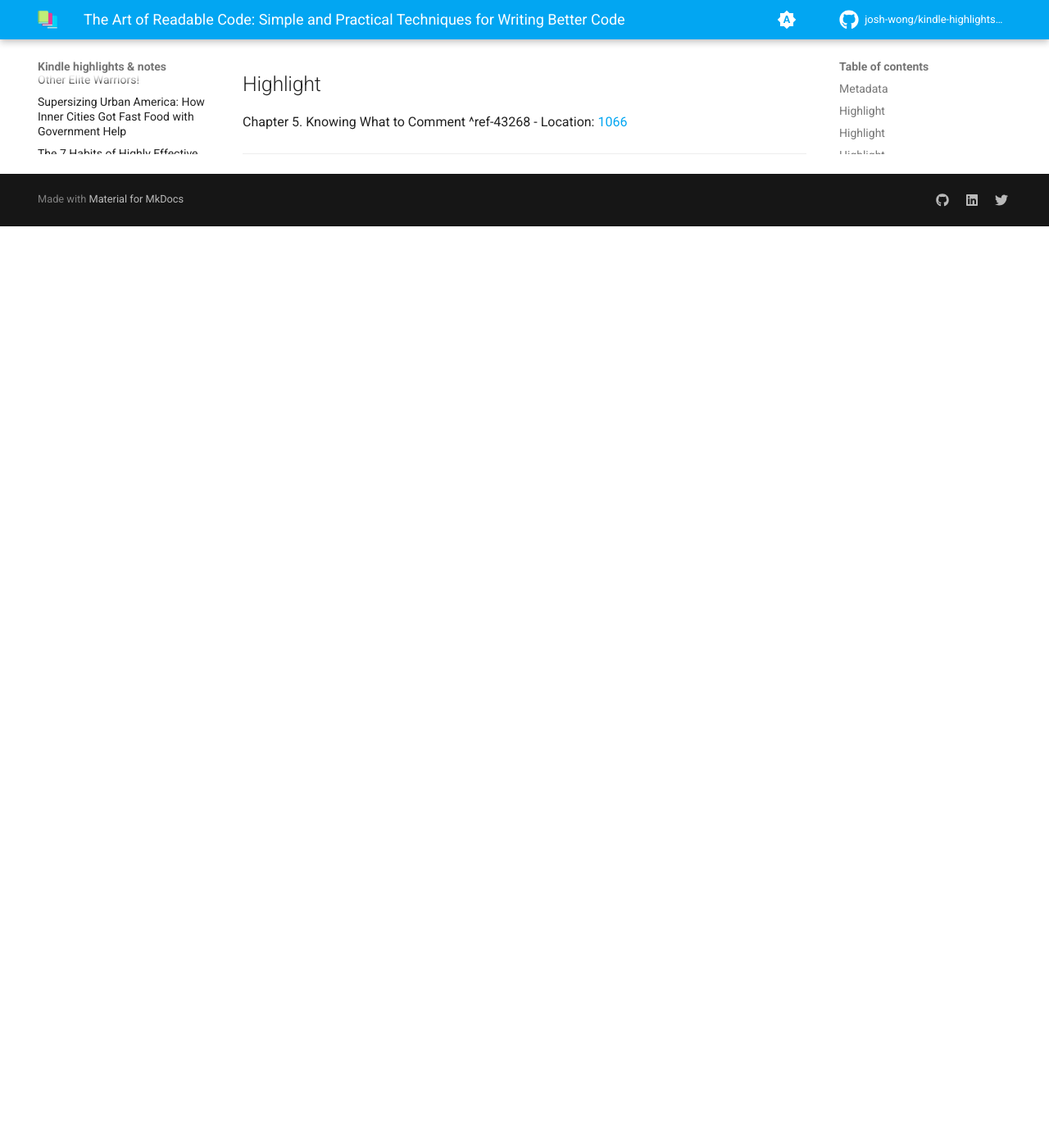
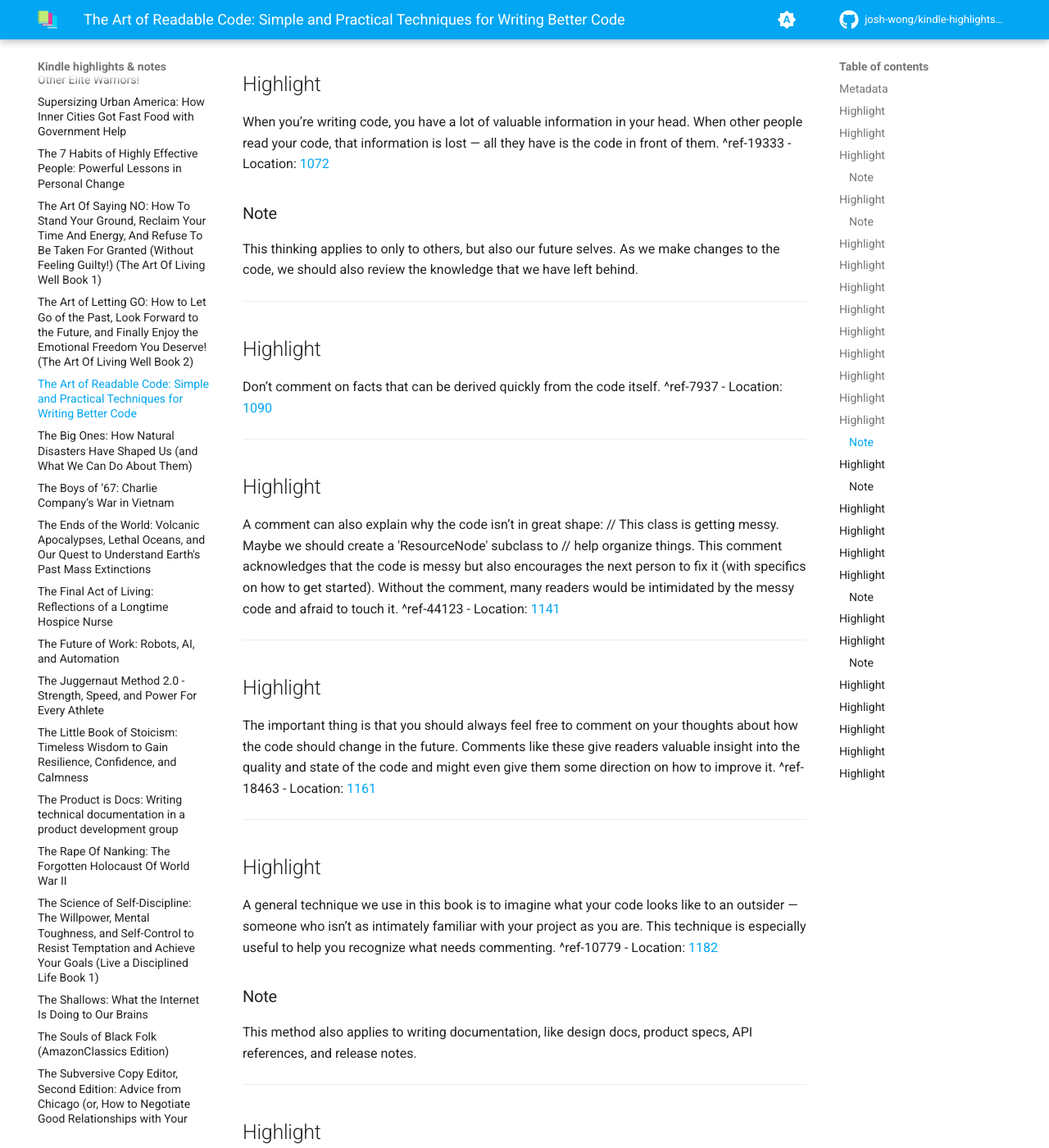
Before and after one commit to josh-wong/kindle-highlights-notes, an MkDocs documentation site: the page built from docs/The Art of Readable Code.md, in a window 1280 px wide and 1400 px high, scrolled down 3727 px. Shown: the whole window at 82% size. Built offline with MkDocs 1.6.1 and Material for MkDocs 9.7.7, drawn with Linux system fonts in a browser that asks for light colours; comment, search, counter and statistics services are not loaded; before the commit the page ends 4003 px from its top, so only the background shows below that; some of the changed text lies outside the part shown.

Commit message:
Update highlights and notes

```diff
--- a/docs/The Art of Readable Code.md
+++ b/docs/The Art of Readable Code.md
@@ -114,7 +114,82 @@ The same should be expected of documentation, for the sake of simplifying naviga
 ---
 ## Highlight
 
-Chapter 5. Knowing What to Comment ^ref-43268
-- Location: [1066](kindle://book?action=open&asin=B0064CZ1XE&location=1066)
+When you’re writing code, you have a lot of valuable information in your head. When other people read your code, that information is lost — all they have is the code in front of them. ^ref-19333
+- Location: [1072](kindle://book?action=open&asin=B0064CZ1XE&location=1072)
+
+### Note
+This thinking applies to only to others, but also our future selves. As we make changes to the code, we should also review the knowledge that we have left behind.
 
 ---
+## Highlight
+
+Don’t comment on facts that can be derived quickly from the code itself. ^ref-7937
+- Location: [1090](kindle://book?action=open&asin=B0064CZ1XE&location=1090)
+
+---
+## Highlight
+
+A comment can also explain why the code isn’t in great shape: // This class is getting messy. Maybe we should create a 'ResourceNode' subclass to // help organize things. This comment acknowledges that the code is messy but also encourages the next person to fix it (with specifics on how to get started). Without the comment, many readers would be intimidated by the messy code and afraid to touch it. ^ref-44123
+- Location: [1141](kindle://book?action=open&asin=B0064CZ1XE&location=1141)
+
+---
+## Highlight
+
+The important thing is that you should always feel free to comment on your thoughts about how the code should change in the future. Comments like these give readers valuable insight into the quality and state of the code and might even give them some direction on how to improve it. ^ref-18463
+- Location: [1161](kindle://book?action=open&asin=B0064CZ1XE&location=1161)
+
+---
+## Highlight
+
+A general technique we use in this book is to imagine what your code looks like to an outsider — someone who isn’t as intimately familiar with your project as you are. This technique is especially useful to help you recognize what needs commenting. ^ref-10779
+- Location: [1182](kindle://book?action=open&asin=B0064CZ1XE&location=1182)
+
+### Note
+This method also applies to writing documentation, like design docs, product specs, API references, and release notes.
+
+---
+## Highlight
+
+Don’t get overwhelmed by the thought that you have to write extensive, formal documentation. A few well-chosen sentences are better than nothing at all. ^ref-2851
+- Location: [1232](kindle://book?action=open&asin=B0064CZ1XE&location=1232)
+
+---
+## Highlight
+
+A lot of coders don’t like to write comments because it feels like a lot of work to write a good one. When writers have this sort of “writer’s block,” the best solution is to just start writing. So the next time you’re hesitating to write a comment, just go ahead and comment what you’re thinking, however half-baked it may be. ^ref-34760
+- Location: [1255](kindle://book?action=open&asin=B0064CZ1XE&location=1255)
+
+### Note
+Solid advice for trying to get started writing longer, structured documentation when you have writer's block or "blank page syndrome."
+
+---
+## Highlight
+
+The purpose of a comment is to help the reader know what the writer knew when writing the code. This whole chapter is about realizing all the not-so-obvious nuggets of information you have about the code and writing those down. ^ref-25285
+- Location: [1274](kindle://book?action=open&asin=B0064CZ1XE&location=1274)
+
+---
+## Highlight
+
+Put yourself in the reader’s shoes: Anticipate which parts of your code will make readers say “Huh?” and comment those. Document any surprising behavior an average reader wouldn’t expect. Use “big picture” comments at the file/class level to explain how all the pieces fit together. Summarize blocks of code with comments so that the reader doesn’t get lost in the details. ^ref-21831
+- Location: [1282](kindle://book?action=open&asin=B0064CZ1XE&location=1282)
+
+---
+## Highlight
+
+Look at your code from a fresh perspective when you’re making changes. Step back and look at it as a whole. ^ref-28731
+- Location: [1630](kindle://book?action=open&asin=B0064CZ1XE&location=1630)
+
+---
+## Highlight
+
+When writing a comparison (while (bytes_expected > bytes_received)), it’s better to put the changing value on the left and the more stable value on the right (while (bytes_received < bytes_expected)). ^ref-60222
+- Location: [1679](kindle://book?action=open&asin=B0064CZ1XE&location=1679)
+
+---
+## Highlight
+
+Chapter 8. Breaking Down Giant Expressions ^ref-39764
+- Location: [1690](kindle://book?action=open&asin=B0064CZ1XE&location=1690)
+
+---
--- a/docs/Under the Bar.md
+++ /dev/null
@@ -1,29 +0,0 @@
----
-kindle-sync:
-  bookId: '45158'
-  title: 'Under the Bar: Twelve Lessons Of Life From The World Of Powerlifting'
-  author: Dave Tate
-  asin: B01FWFG0PQ
-  lastAnnotatedDate: '2017-09-24'
-  bookImageUrl: 'https://m.media-amazon.com/images/I/71AeHFRRNzL._SY160.jpg'
-  highlightsCount: 1
----
-# Under the Bar: Twelve Lessons Of Life From The World Of Powerlifting
-
-## Metadata
-
-| Syntax | Description |
-| ---------- | ---------- |
-| **Title** | [Under the Bar: Twelve Lessons Of Life From The World Of Powerlifting](https://www.amazon.com/dp/B01FWFG0PQ) |
-| **Author** | [Dave Tate](https://www.amazon.comundefined) |
-| **Book on Kindle** | <a href="kindle://book?action=open&asin=B01FWFG0PQ" target="_blank">Open in Kindle</a> |
-| **Tags** | #Kindle #books |
-
----
-
-## Highlight
-
-I feel a man is only as good as his word, and that is the way it should be. Honesty broken once will be broken forever. A lie is a lie, and it doesn’t matter if it’s a white lie or a huge monster lie. ^ref-31268
-- Location: [422](kindle://book?action=open&asin=B01FWFG0PQ&location=422)
-
----
```
Also changed, not shown: other parts of docs/The Art of Readable Code.md (+2 -2 lines).
